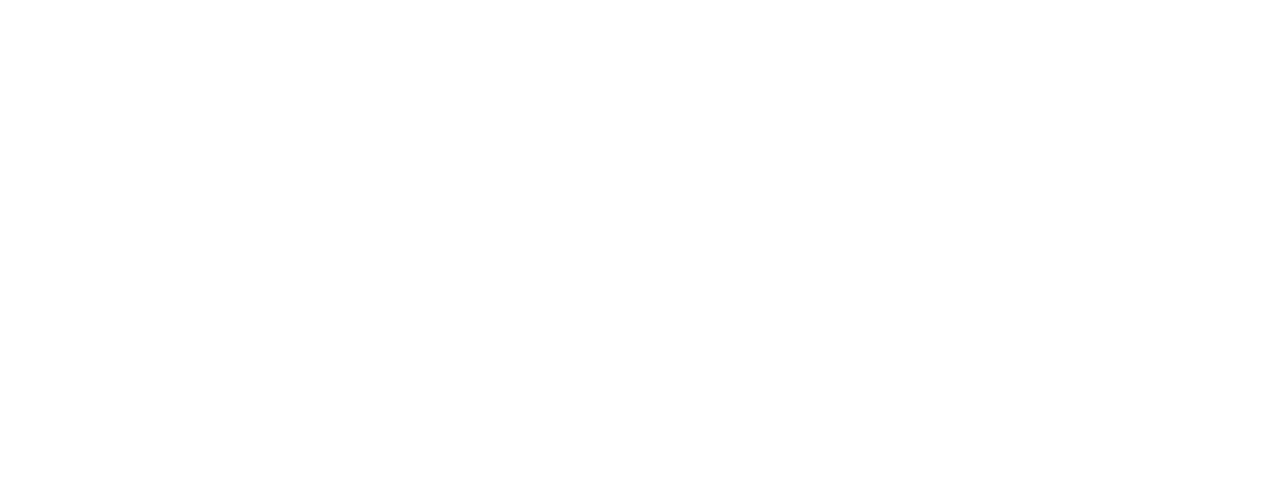
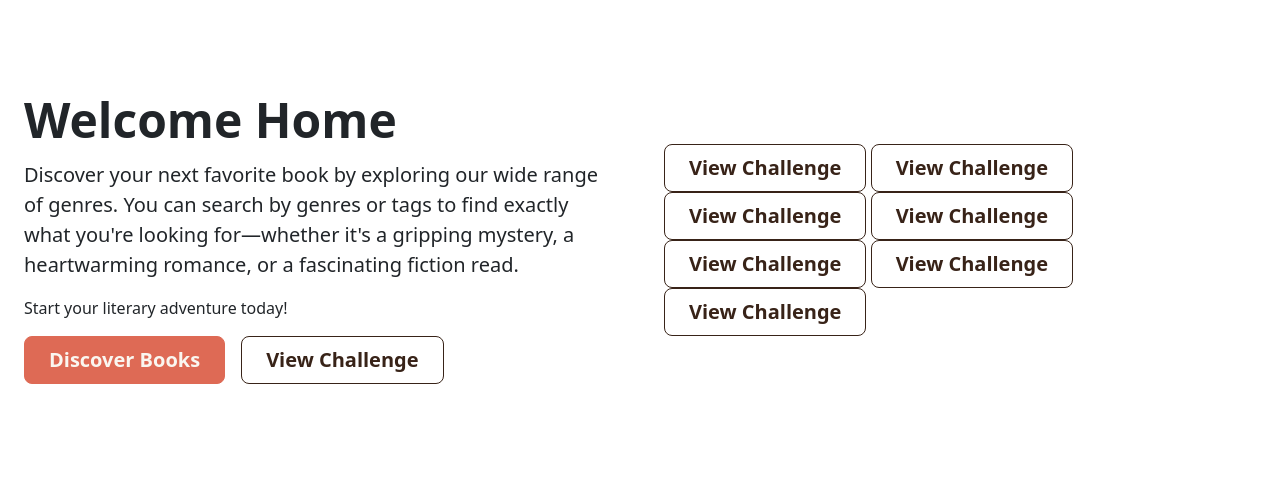
Before and after one commit to bilt0004/dsn1713-final, a website: page genres.html in a window 1280 px wide. Drawn offline with Linux system fonts and the light colour scheme.

Commit message:
Updated HTML

```diff
--- a/genres.html
+++ b/genres.html
@@ -6,3 +6,30 @@
     <title>Goodreads</title>
     <link rel="stylesheet" href="css/custom.css" />
 </head>
+
+<body>
+
+    <div class="container-fluid col-xxl-8 px-4 py-5">
+        <div class="row flex-lg-row-reverse align-items-center g-5 py-5">
+          <div class="col-10 col-sm-8 col-lg-6">
+            <button type="button" class="btn btn-outline-primary fw-semibold btn-lg px-4">View Challenge</button>
+            <button type="button" class="btn btn-outline-primary fw-semibold btn-lg px-4">View Challenge</button>
+            <button type="button" class="btn btn-outline-primary fw-semibold btn-lg px-4">View Challenge</button>
+            <button type="button" class="btn btn-outline-primary fw-semibold btn-lg px-4">View Challenge</button>
+            <button type="button" class="btn btn-outline-primary fw-semibold btn-lg px-4">View Challenge</button>
+            <button type="button" class="btn btn-outline-primary fw-semibold btn-lg px-4">View Challenge</button>
+            <button type="button" class="btn btn-outline-primary fw-semibold btn-lg px-4">View Challenge</button>
+          </div>
+          <div class="col-lg-6">
+            <h1 class="display-5 fw-bold lh-1 mb-3">Welcome Home</h1>
+            <p class="lead">Discover your next favorite book by exploring our wide range of genres. You can search by genres or tags to find exactly what you're looking for—whether it's a gripping mystery, a heartwarming romance, or a fascinating fiction read.</p>
+            <p>Start your literary adventure today!</p>
+            <div class="d-grid gap-2 d-md-flex justify-content-md-start">
+              <button type="button" class="btn btn-secondary text-light fw-semibold btn-lg px-4 me-md-2">Discover Books</button>
+              <button type="button" class="btn btn-outline-primary fw-semibold btn-lg px-4">View Challenge</button>
+            </div>
+          </div>
+        </div>
+      </div>
+
+</body>
```
Also changed, not shown: index.html (+5 -3 lines).
